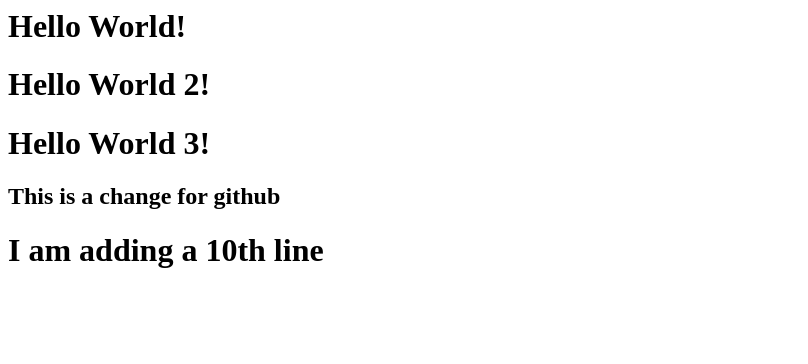
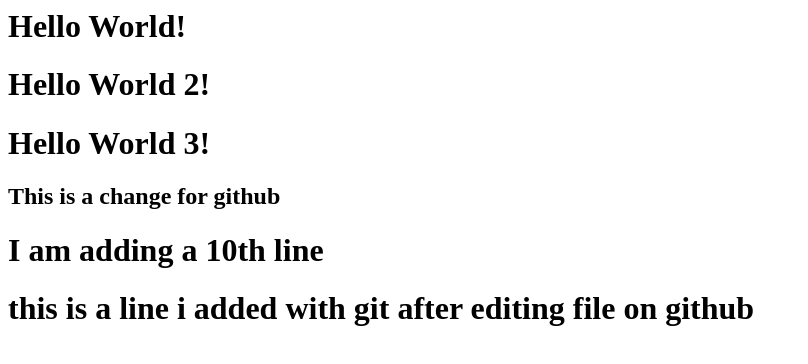
Before and after one commit to caletm/githubExample, a plain HTML site: page index.html in a window 1280 px wide. Shown: the whole page, without its empty margins (0-808 px from the left). Drawn offline with Linux system fonts and the light colour scheme.

Commit message:
added a line after editing github

```diff
--- a/index.html
+++ b/index.html
@@ -8,5 +8,7 @@
 <h1>Hello World 3!</h1>
 <h2>This is a change for github</h2>
 <h1>I am adding a 10th line</h1>
+
+<h1>this is a line i added with git after editing file on github</h1>
 </body>
 </html>
```
